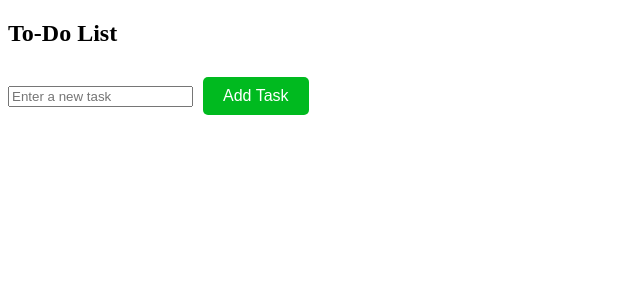
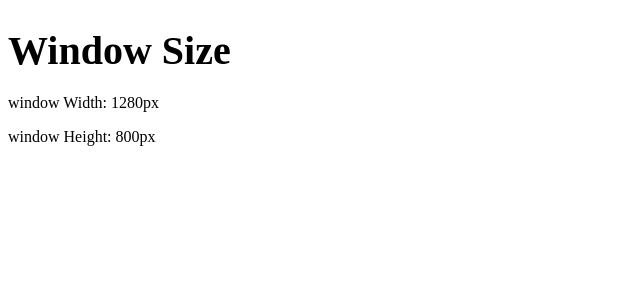
Before and after one commit to Tinbit-Tech/my-react-app, a React (Vite) app: page / in a window 1280 px wide. Shown: the top 300 px of the page, without its empty margins (0-640 px from the left). Built offline with nearby package versions, Linux system fonts and the light colour scheme.

Commit message:
UseEffect for re-renders, componet mounts and when their is state of the value changes

```diff
--- a/src/App.jsx
+++ b/src/App.jsx
@@ -1,7 +1,7 @@
-import ToDoList from './ToDoList.jsx';
+import UseEffect from './UseEffect.jsx';
 function App() {
   return(
-    <ToDoList />
+    <UseEffect />
   );
 }
 
--- /dev/null
+++ b/src/UseEffect.jsx
@@ -0,0 +1,33 @@
+import React, { useState, useEffect } from 'react';
+function UseEffect(){
+const [width, setWidth] = useState(window.innerWidth);
+const [height, setHeight] = useState(window.innerHeight);
+
+useEffect(() => {
+    window.addEventListener('resize', handleResize);
+    console.log("event listener added");
+    return () => {
+        window.removeEventListener('resize', handleResize);
+        console.log("event listener removed");
+    };
+
+}, []);
+useEffect(() => {
+    document.title = `Width: ${width}, Height: ${height}`;
+}, [width, height]);
+
+function handleResize() {
+    setWidth(window.innerWidth);
+    setHeight(window.innerHeight);
+
+}
+return (
+    <div>
+        <h1>Window Size</h1>
+        <p>window Width: {width}px</p>
+        <p>window Height: {height}px</p>
+    </div>
+);
+}
+
+export default UseEffect
```
